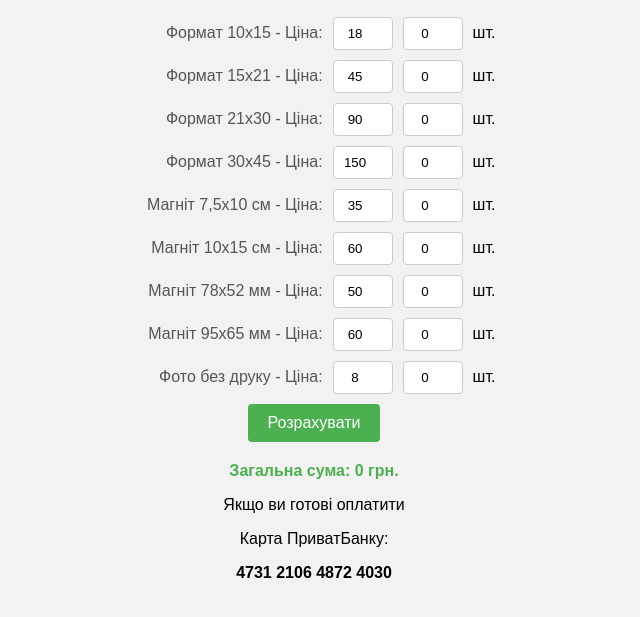
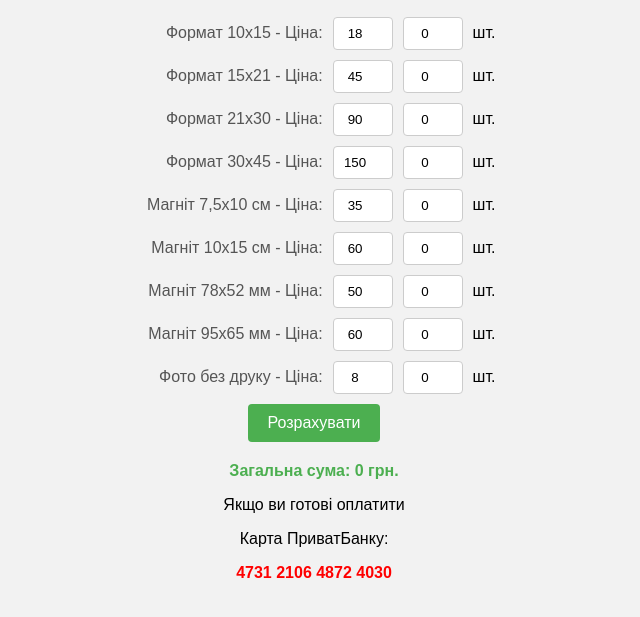
Before and after one commit to romanfotorola/Calc, a plain HTML site: page index.html in a window 1280 px wide. Shown: the part 71-688 px from the top of the page, without its empty margins (326-966 px from the left). Drawn offline with Linux system fonts and the light colour scheme.

Commit message:
Update index.html
колір карти

```diff
--- a/index.html
+++ b/index.html
@@ -117,7 +117,8 @@
     <p>Якщо ви готові оплатити
     <p>Карта ПриватБанку:
     </p>
-    <p><strong class="red-text">4731 2106 4872 4030</strong></p>
+    <p><strong style="color: red;">4731 2106 4872 4030</strong></p>
+
     <script>
         function calculateTotal() {
             var format1Quantity = parseInt(document.getElementById('format1Quantity').value);
```
